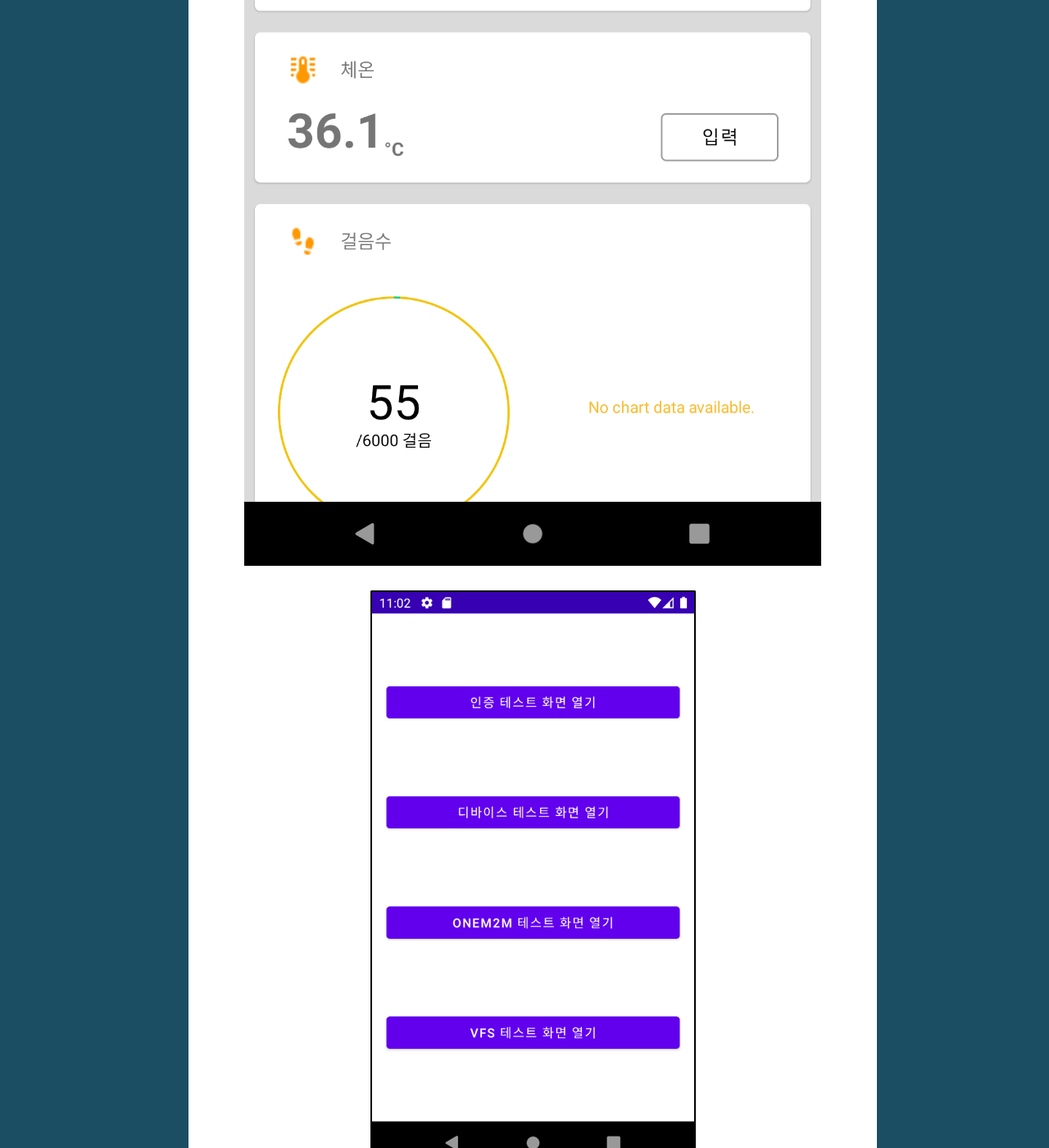
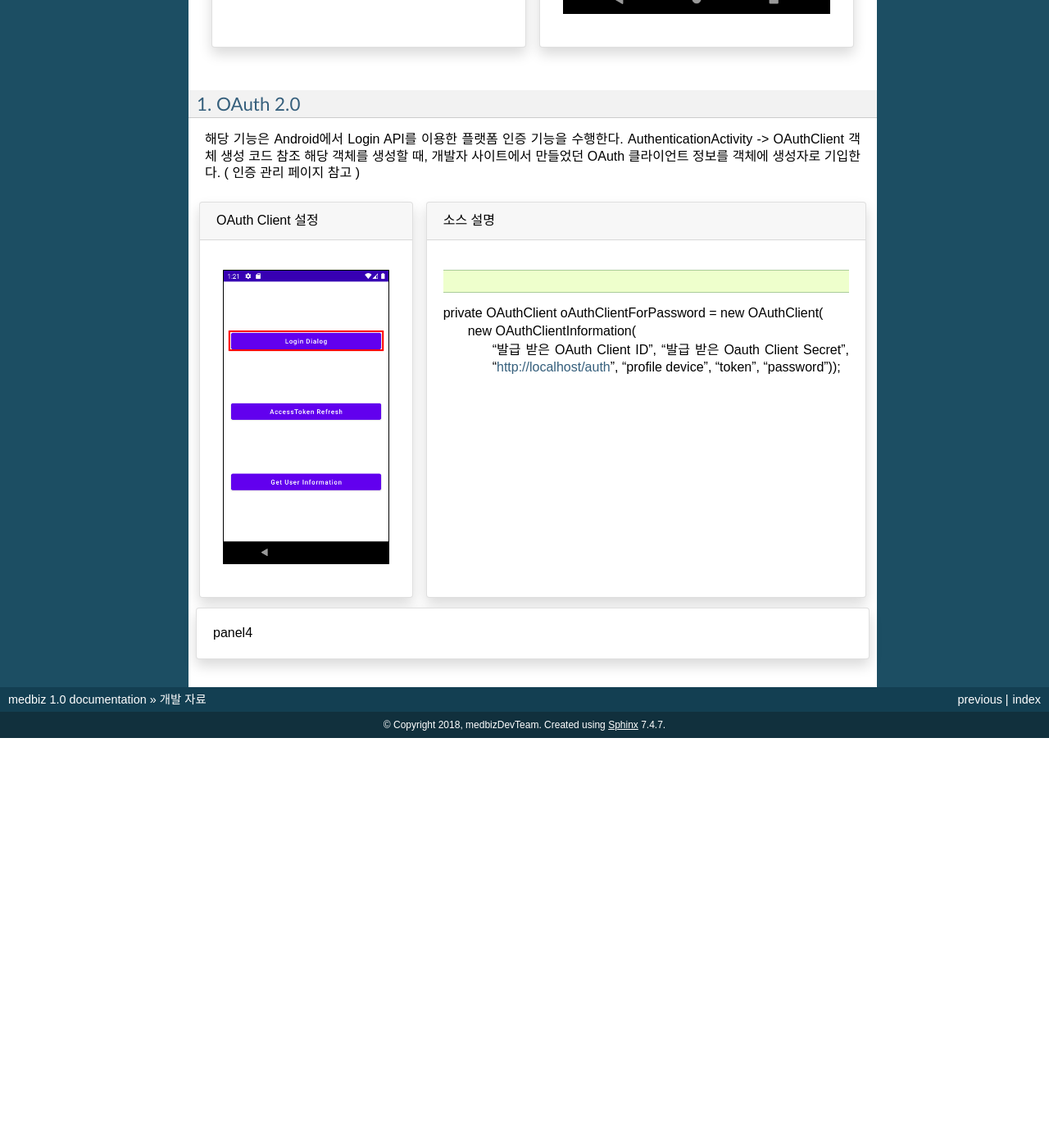
Before and after one commit to jWater1001/wiki-medbiz, a Sphinx documentation site: the page built from docs/sdk/overview.rst, in a window 1280 px wide and 1400 px high, scrolled down 1774 px. Shown: the whole window at 82% size. Built offline with Sphinx 7.4.7, drawn with Linux system fonts in a browser that asks for light colours; after the commit the page ends 2674 px from its top, so only the background shows below that; some of the changed text lies outside the part shown.

Commit message:
내용 작성중... OAuth 2.0

```diff
--- a/docs/sdk/overview.rst
+++ b/docs/sdk/overview.rst
@@ -57,8 +57,20 @@ Android API Level   23 - 30
 
 의 기능을 제공하고 별도로 디바이스 연계기능이 포함된 샘플앱을 제공합니다.
 
-   .. figure:: static/MedbizSample.png
-   .. figure:: static/SDKSample.png
+.. panels::
+    :body: text-center
+    :header: text-center
+
+    :column: + p-1
+    SDK Sample App 화면
+    ^^^^^^^^^^^^^^^^^^^^^^^^^^^^
+    .. figure:: static/SDKSample.png
+
+    ---
+    :column: + p-1
+    MEDBIZ Sample App 화면
+    ^^^^^^^^^^^^^^^^^^^^^^^^^^^^
+    .. figure:: static/MedbizSample.png
 
 1. OAuth 2.0
 ===============
@@ -68,12 +80,28 @@ AuthenticationActivity -> OAuthClient 객체 생성 코드 참조
 해당 객체를 생성할 때, 개발자 사이트에서 만들었던 OAuth 클라이언트 정보를 객체에 생성자로 기입한다. ( 인증 관리 페이지 참고 )
 
 .. panels::
-    :column: col-lg-4 p-2
+    :container:
 
-    .. figure:: static/MedbizSample.png
+    :column: col-lg-4 col-md-4 col-sm-4 p-2
+    OAuth Client 설정
+    ^^^^^^^
+    .. figure:: static/OAuth_1.png
+    ---
+    :column: col-lg-8 col-md-8 col-sm-8 p-2
+    소스 설명
+    ^^^^^^^
+
+    .. code-block:: java
+
+    private OAuthClient oAuthClientForPassword = new OAuthClient(
+        new OAuthClientInformation(
+            "발급 받은 OAuth Client ID",
+            "발급 받은 Oauth Client Secret",
+            "http://localhost/auth",
+            "profile device",
+            "token",
+            "password"));
 
     ---
-    :column: col-lg-8 p-2
-    :body: text-left
-
-    panel 2 footerfadsfasdfasdfasdfsadf
+    :column: col-lg-12 p-1
+    panel4
```
Also changed, not shown: docs/sdk/static/OAuth_1.png (added), docs/sdk/static/OAuth_2.png (added), docs/sdk/static/OAuth_3.png (added).
